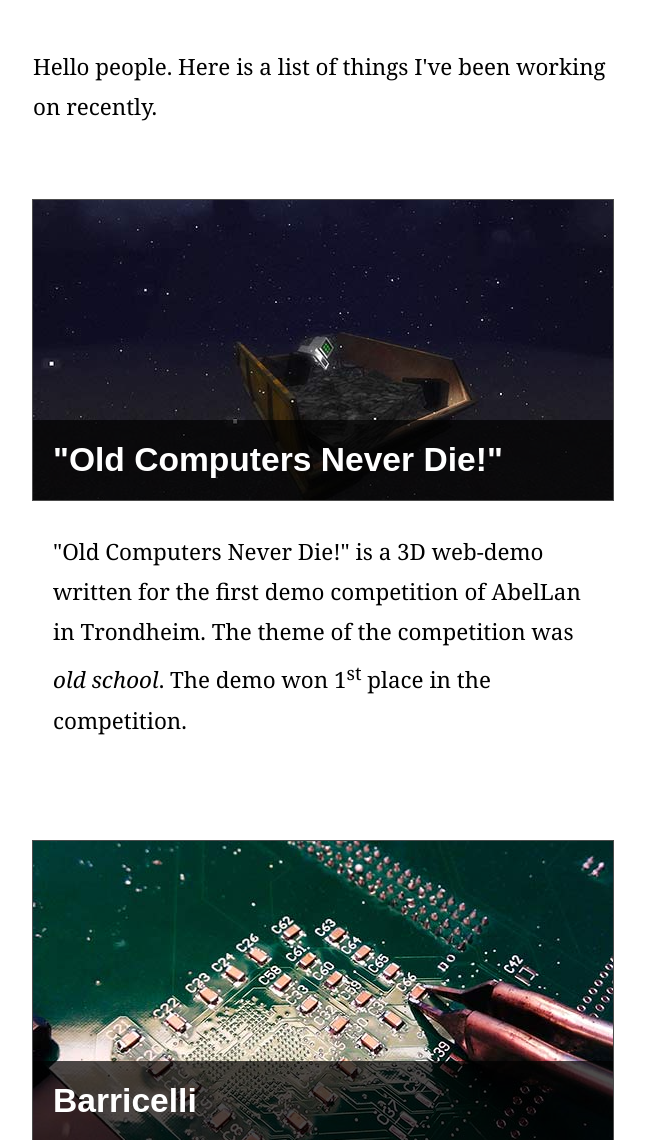
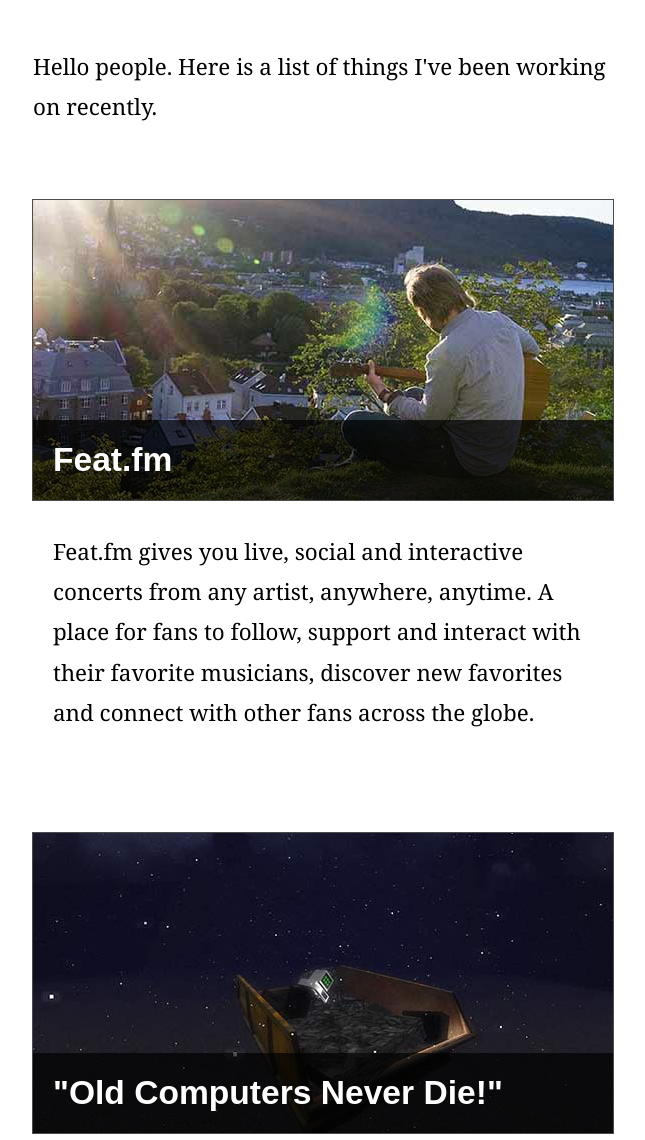
Before and after one commit to sigvef/arktis, a PHP site: page / in a window 1280 px wide. Shown: the part 173-1313 px from the top of the page, without its empty margins (317-962 px from the left). Run offline with PHP 8.4, Linux system fonts and the light colour scheme.

Commit message:
Add feat.fm link to front page

```diff
--- a/index.php
+++ b/index.php
@@ -4,6 +4,11 @@
 /* because ghettoing your own framework is the way to go */
 
 $links = array(array(
+
+),array( "title" => "Feat.fm"
+ ,  "img" => "images/feat.jpg"
+ ,  "link" => "https://feat.fm/"
+ ,  "description" => "Feat.fm gives you live, social and interactive concerts from any artist, anywhere, anytime. A place for fans to follow, support and interact with their favorite musicians, discover new favorites and connect with other fans across the globe."
 
 ),array( "title" => "\"Old Computers Never Die!\""
  ,  "img" => "images/old-computers-never-die.jpg"
```
Also changed, not shown: images/feat.jpg (added).
